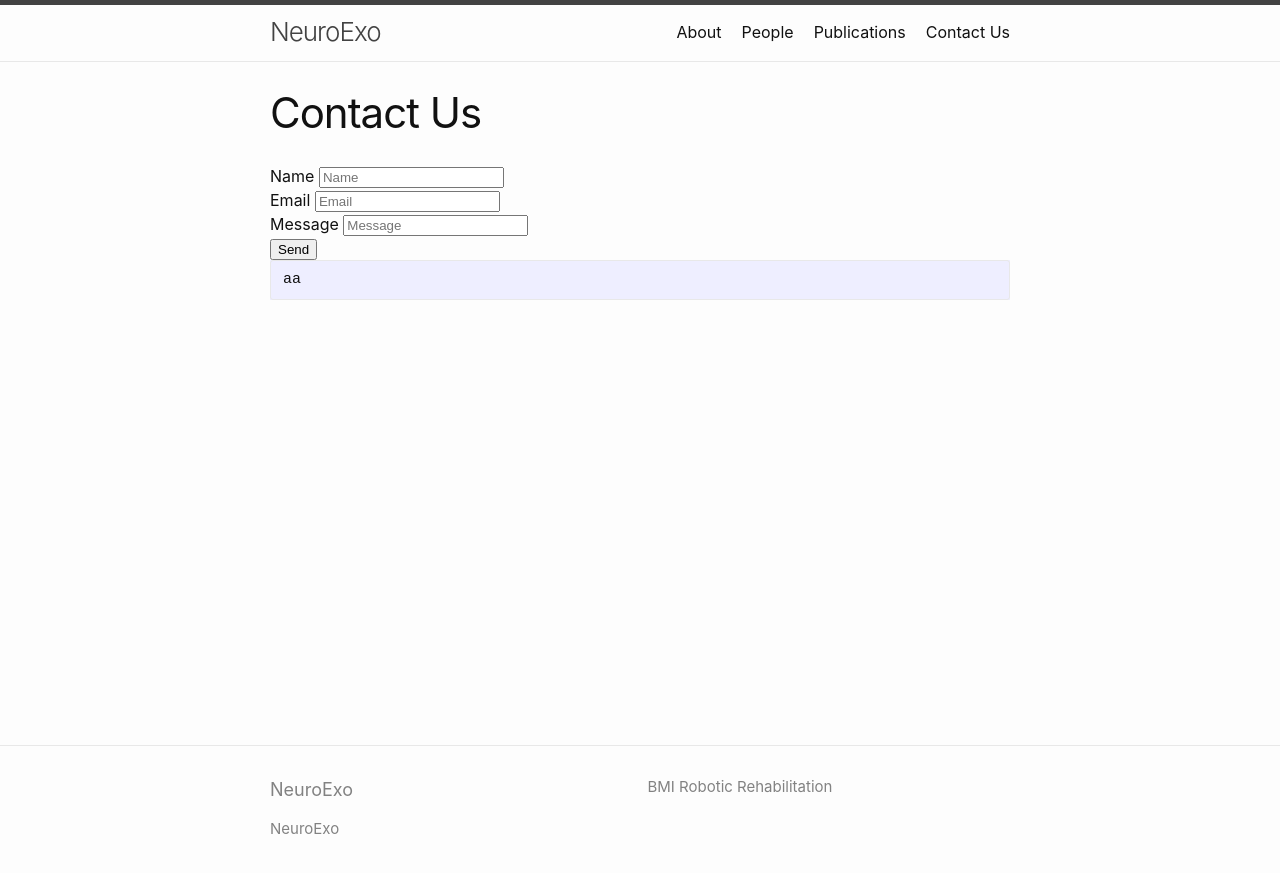
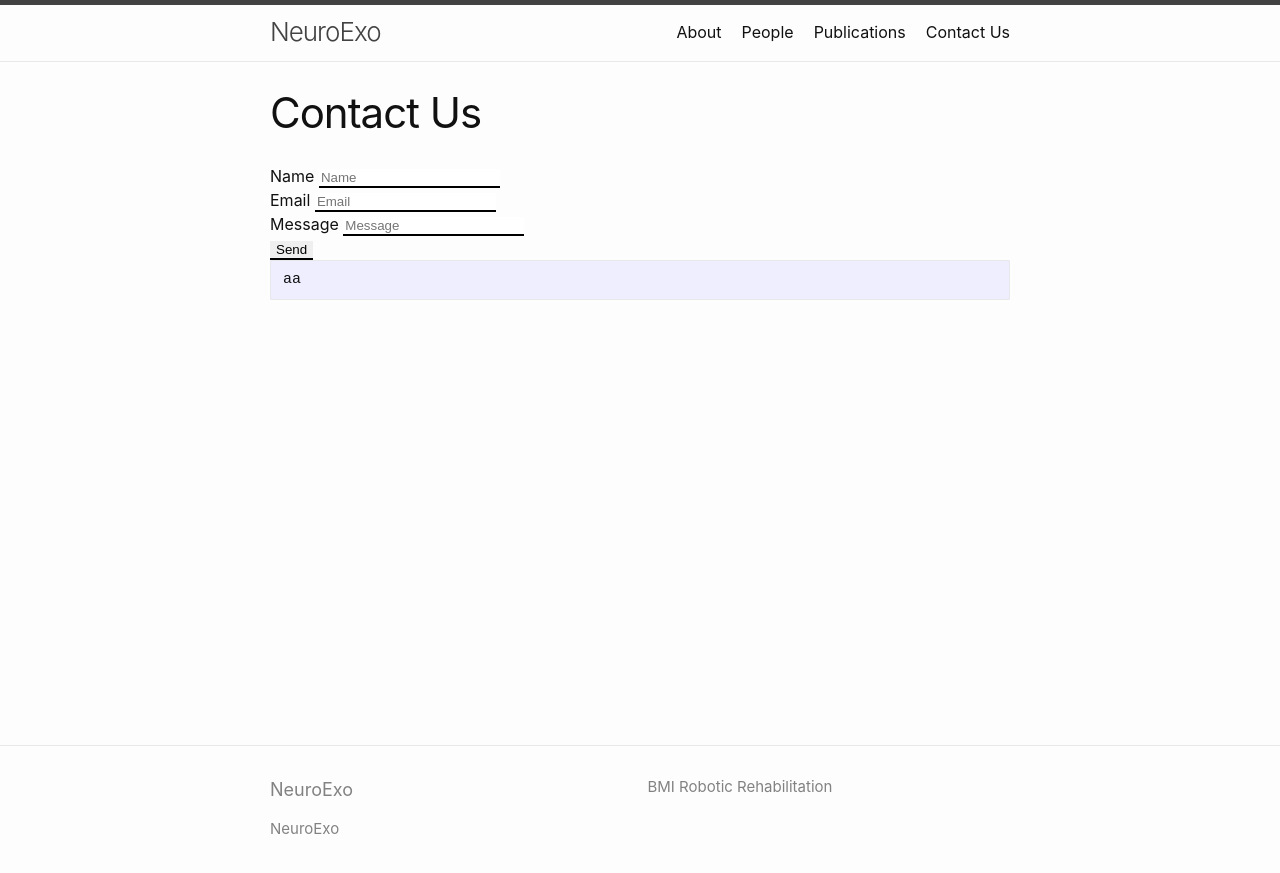
Before and after one commit to arcraik/neuroexo-website, a Jekyll site: the page built from contact.md, in a window 1280 px wide. Shown: the top 873 px of the page. Built offline with Jekyll 4.4.1, drawn with Linux system fonts in a browser that asks for light colours.

Commit message:
Update contact.md

```diff
--- a/contact.md
+++ b/contact.md
@@ -2,6 +2,17 @@
 layout: page
 title: Contact Us
 ---
+<html>
+    <head>
+        <style>
+            input {
+                border: none;
+                border-bottom: 2px solid black;
+            }
+        </style>
+    </head>
+    </html>
+
 
 
  <script type="text/javascript">var submitted=false;</script>
```
